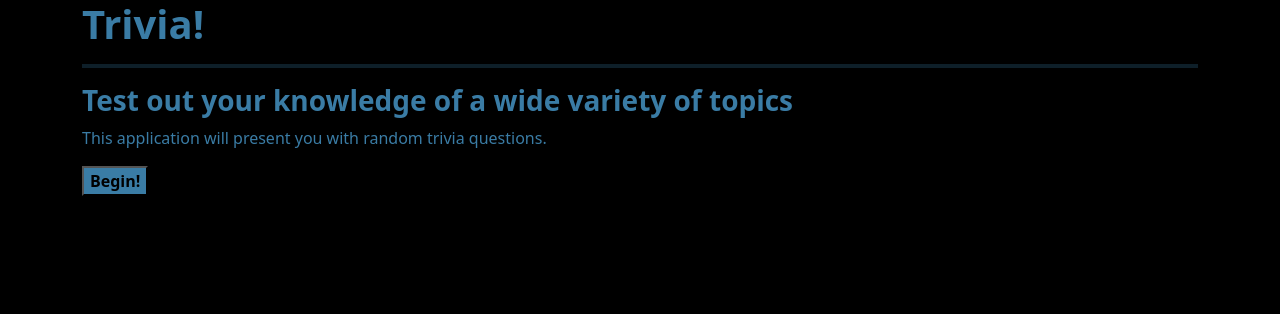
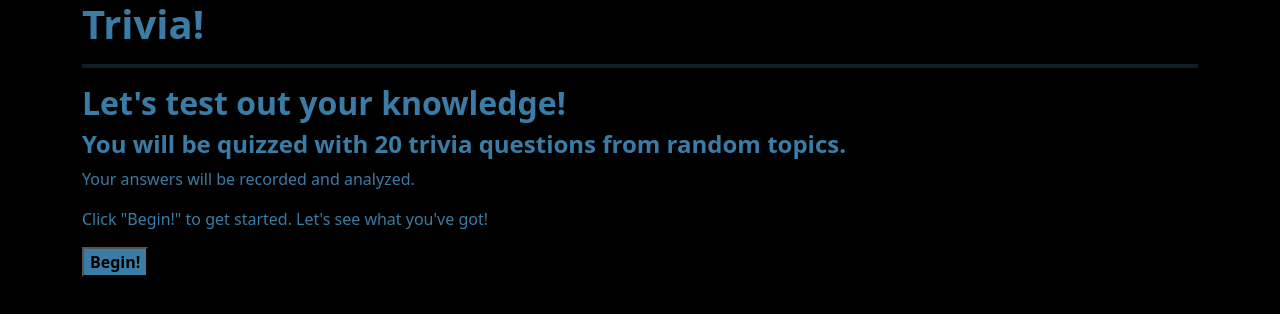
Before and after one commit to besure94/Trivia-Game, a website built with webpack: page src/index.html in a window 1280 px wide. Built offline with nearby package versions, Linux system fonts and the light colour scheme.

Commit message:
Add further instructions to HTML page. Add functionality to hide instructions and display a score tally upon starting game.

```diff
--- a/src/css/styles.css
+++ b/src/css/styles.css
@@ -20,7 +20,12 @@ h1 {
   font-weight: 900;
 }
 
-h3 {
+h2 {
+  color: #3a7ca5;
+  font-weight: 700;
+}
+
+h4 {
   color: #3a7ca5;
   font-weight: 700;
 }
--- a/src/index.html
+++ b/src/index.html
@@ -7,8 +7,17 @@
   <div class="container">
     <h1>Trivia!</h1>
     <hr>
-    <h3>Test out your knowledge of a wide variety of topics</h3>
-    <p>This application will present you with random trivia questions.</p>
+    <div id="gameInstructions">
+      <h2>Let's test out your knowledge!</h2>
+      <h4>You will be quizzed with 20 trivia questions from random topics.</h4>
+      <p>Your answers will be recorded and analyzed.</p>
+      <p>Click "Begin!" to get started. Let's see what you've got!</p>
+    </div>
+    <div id="scoreTally" class="hidden">
+      <p>Correct Answers:</p>
+      <p>Incorrect Answers:</p>
+      <p>Questions Remaining:</p>
+    </div>
     <form id="startGame">
       <button type="submit" id="beginGame">Begin!</button>
     </form>
--- a/src/index.js
+++ b/src/index.js
@@ -2,6 +2,7 @@ import 'bootstrap';
 import 'bootstrap/dist/css/bootstrap.min.css';
 import './css/styles.css';
 import OpenTriviaApi from './js/openTriviaApi';
+// import TriviaGame from './js/triviaGame';
 
 async function getTriviaQuestions() {
   // app gets API call from OpenTriviaApi, and if successful, displays a trivia card where a user can guess an answer
@@ -105,5 +106,7 @@ window.addEventListener("load", function() {
     event.preventDefault();
     getTriviaQuestions();
     document.getElementById("beginGame").setAttribute("class", "hidden");
+    document.getElementById("gameInstructions").setAttribute("class", "hidden");
+    document.getElementById("scoreTally").removeAttribute("class", "hidden");
   });
 });
--- /dev/null
+++ b/src/js/triviaGame.js
@@ -0,0 +1,7 @@
+export default class TriviaGame {
+  constructor() {
+    this.correctAnswers = 0;
+    this.incorrectAnswers = 0;
+    this.numberOfAnswersAllowed = 20;
+  }
+}
```
